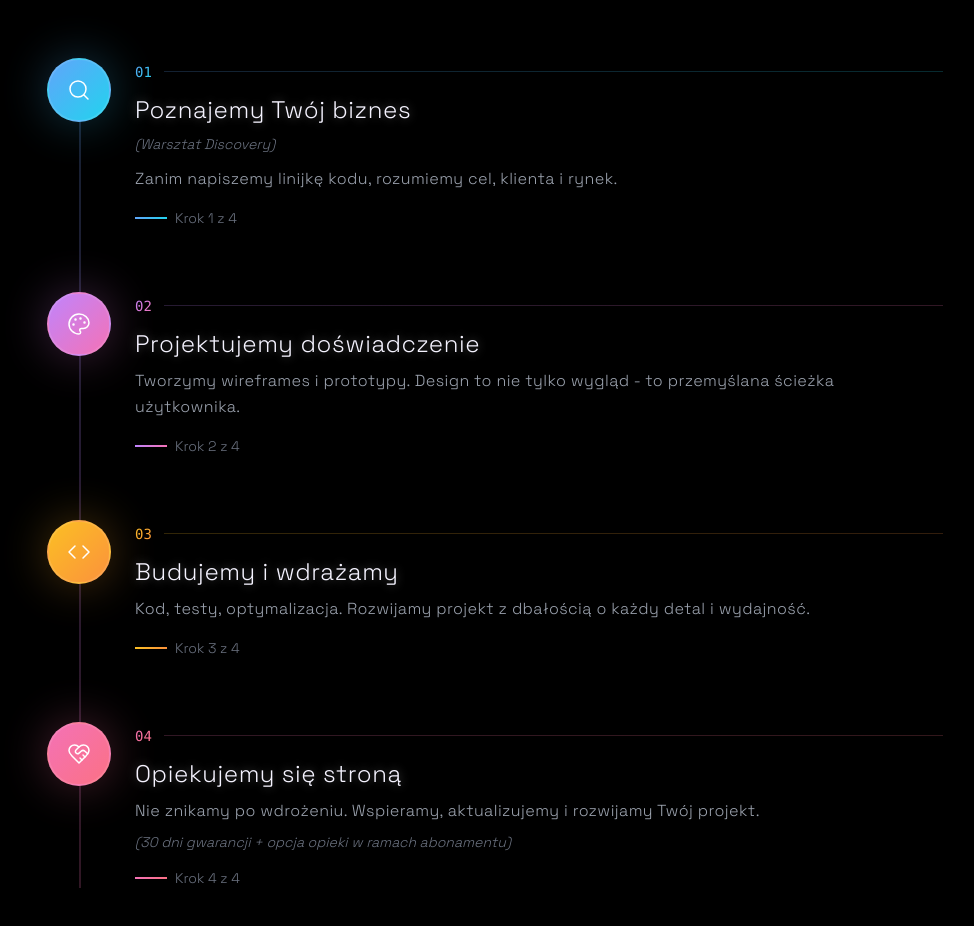
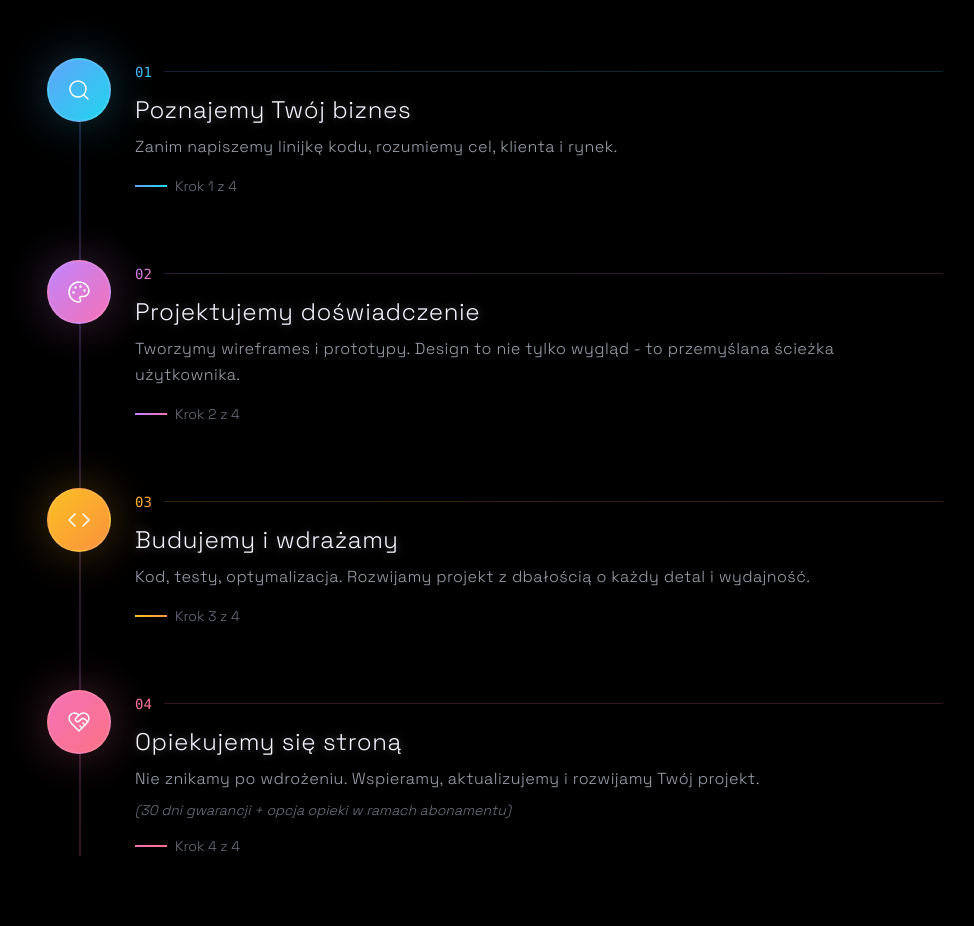
Before and after one commit to Syntance/syntance-web, a Next.js app: page /studio in a window 1280 px wide. Shown: the part 4440-5366 px from the top of the page, without its empty margins (145-1119 px from the left). Built offline with nearby package versions, Linux system fonts and the light colour scheme.

Commit message:
fix: usunieto podtytul Warsztat Discovery z kroku 1

```diff
--- a/components/sections/process-studio.tsx
+++ b/components/sections/process-studio.tsx
@@ -7,7 +7,6 @@ const steps = [
   {
     number: "01",
     title: "Poznajemy Twój biznes",
-    subtitle: "(Warsztat Discovery)",
     description: "Zanim napiszemy linijkę kodu, rozumiemy cel, klienta i rynek.",
     icon: Search,
     gradient: "from-blue-400 to-cyan-400",
```
